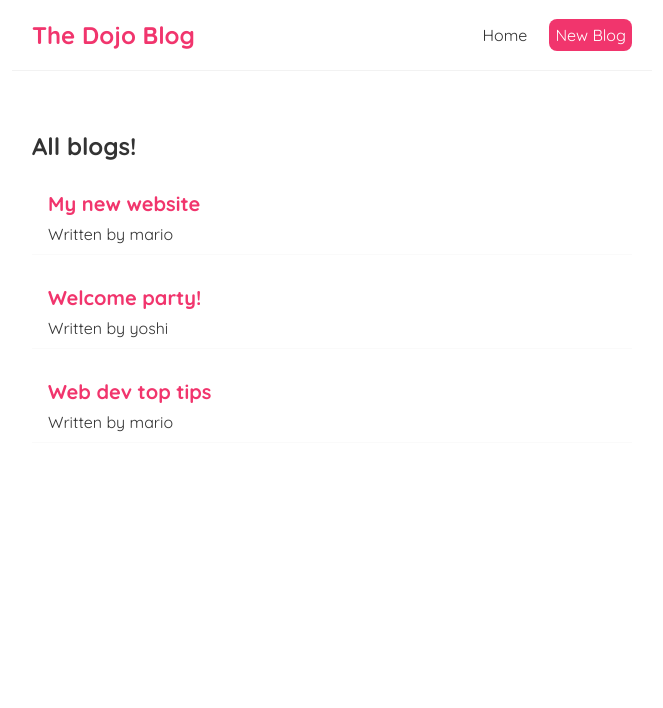
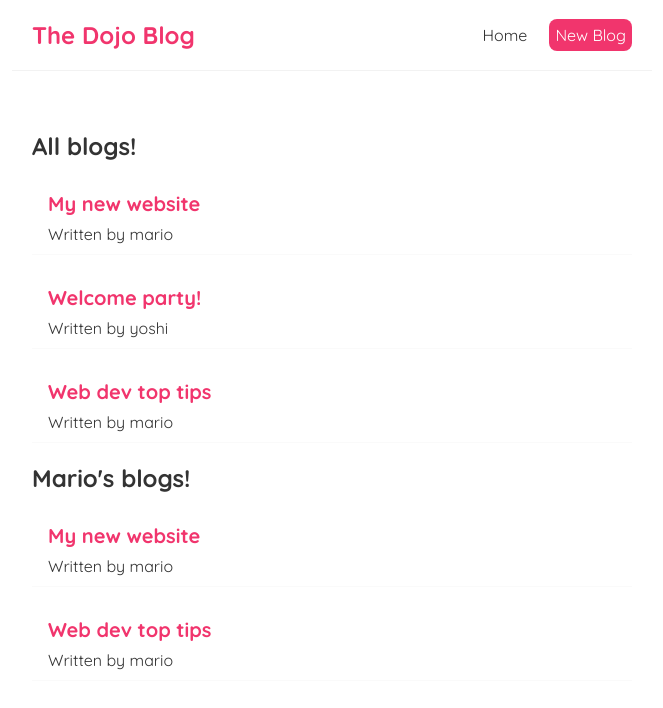
Before and after one commit to renanbernardelli/Dojo-Blog, a React (Create React App) app: page / in a window 1280 px wide. Shown: the top 708 px of the page, without its empty margins (308-971 px from the left). Built offline with nearby package versions, Linux system fonts and the light colour scheme.

Commit message:
:construction: Reusing components and filtering the blog list directly into the props.

```diff
--- a/src/Home.js
+++ b/src/Home.js
@@ -13,6 +13,8 @@
 
     <div className="home">
      <BlogList blogs={ blogs } title={ "All blogs!" }></BlogList>
+     <BlogList blogs={ blogs.filter((blog) => blog.author === 'mario') } title={ "Mario's blogs!" }></BlogList>
+
     </div>
   );
 }
```
